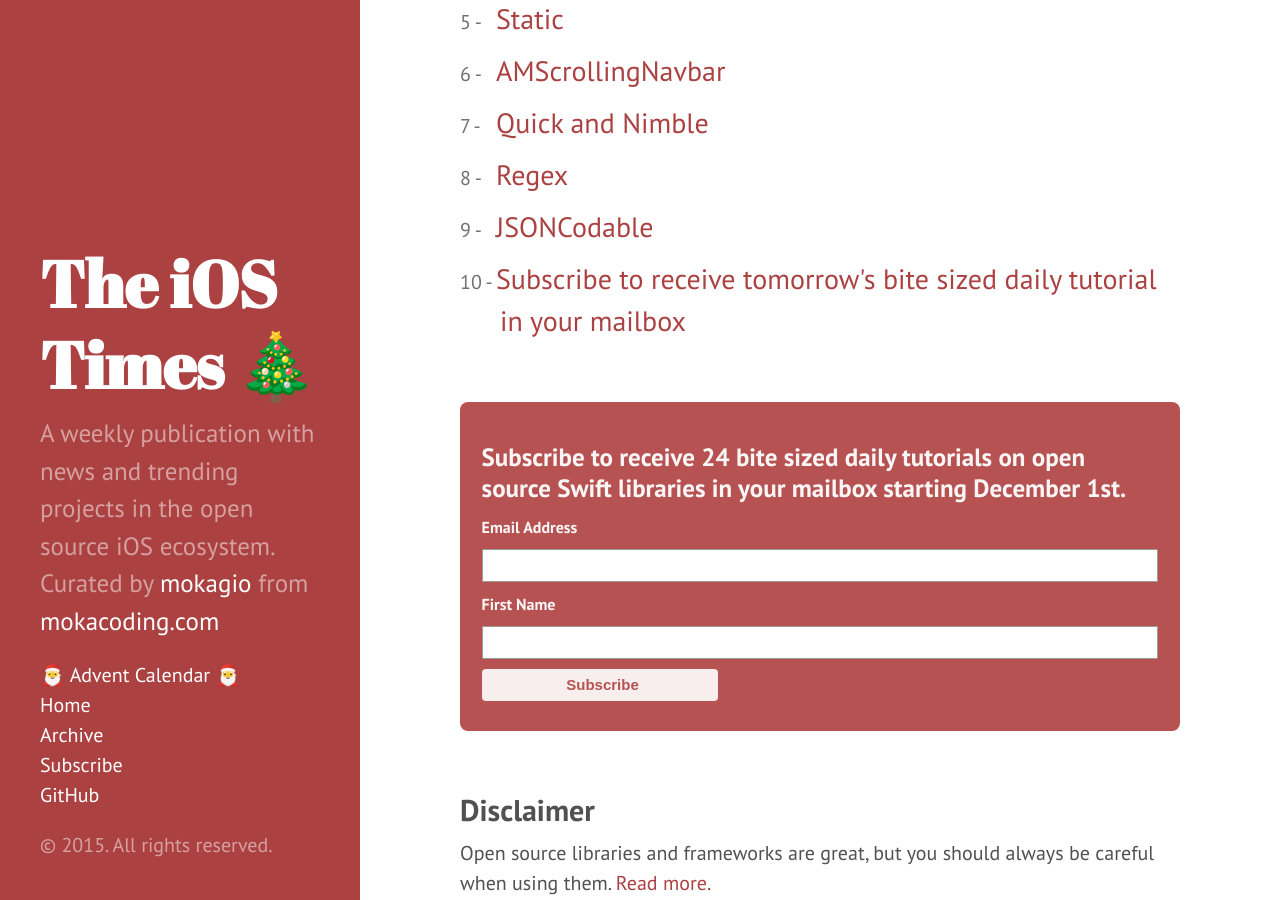
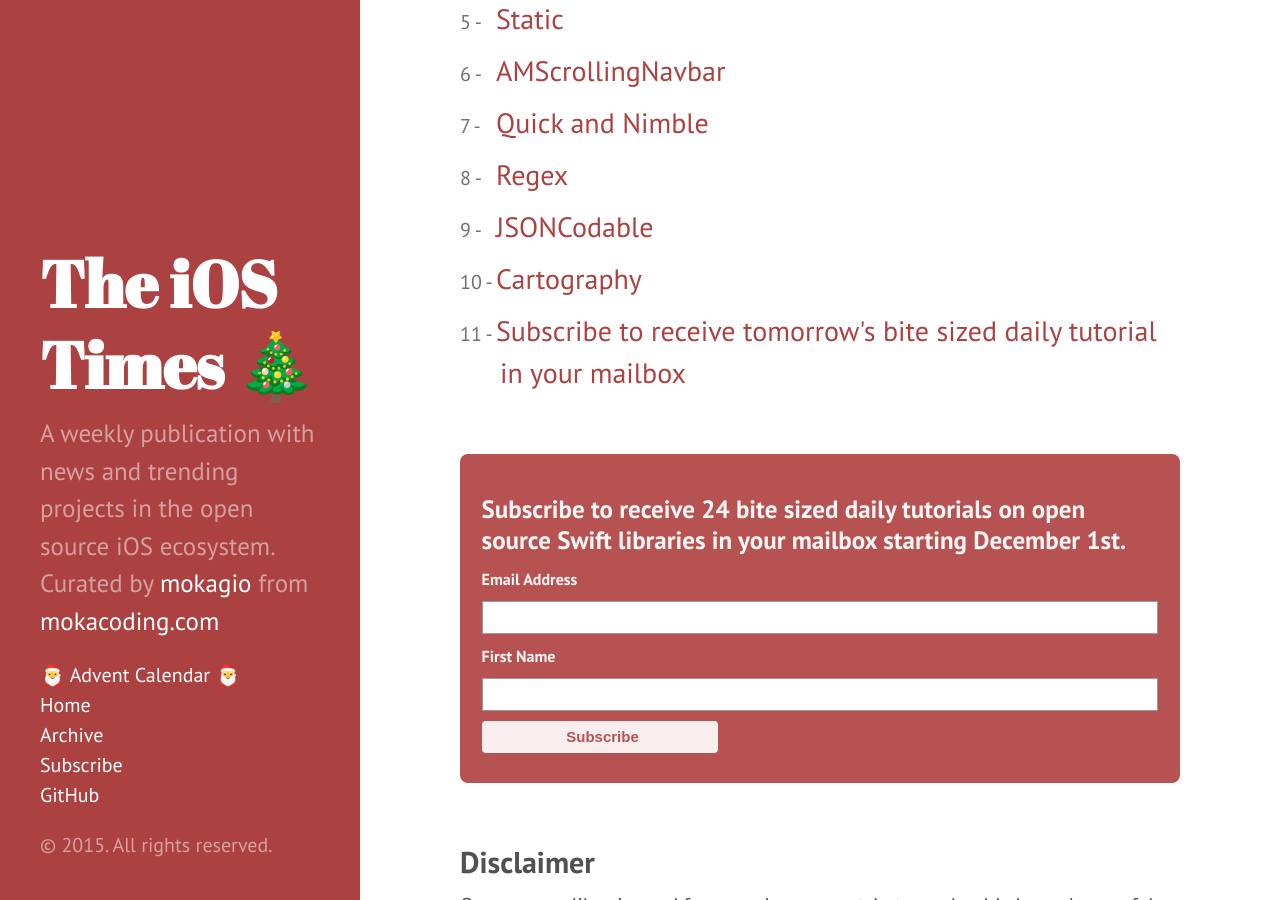
Before and after one commit to mokacoding/the-ios-times, a Jekyll site: the page built from advent-calendar.html, in a window 1280 px wide and 900 px high, scrolled down 498 px. Built offline with Jekyll 4.4.1, drawn with Linux system fonts in a browser that asks for light colours; comment, search, counter and statistics services are not loaded.

Commit message:
🎄 - Advent Calendar - Day 10 - Cartography

```diff
--- a/advent-calendar.html
+++ b/advent-calendar.html
@@ -19,6 +19,7 @@
   <li><a href="/advent-calendar/quick-nimble.html">Quick and Nimble</a></li>
   <li><a href="/advent-calendar/regex.html">Regex</a></li>
   <li><a href="/advent-calendar/jsoncodable.html">JSONCodable</a></li>
+  <li><a href="/advent-calendar/cartography.html">Cartography</a></li>
   <li><a href="/advent-calendar-subscribe">Subscribe to receive tomorrow's bite sized daily tutorial in your mailbox</a></li>
 </ol>
 
```
